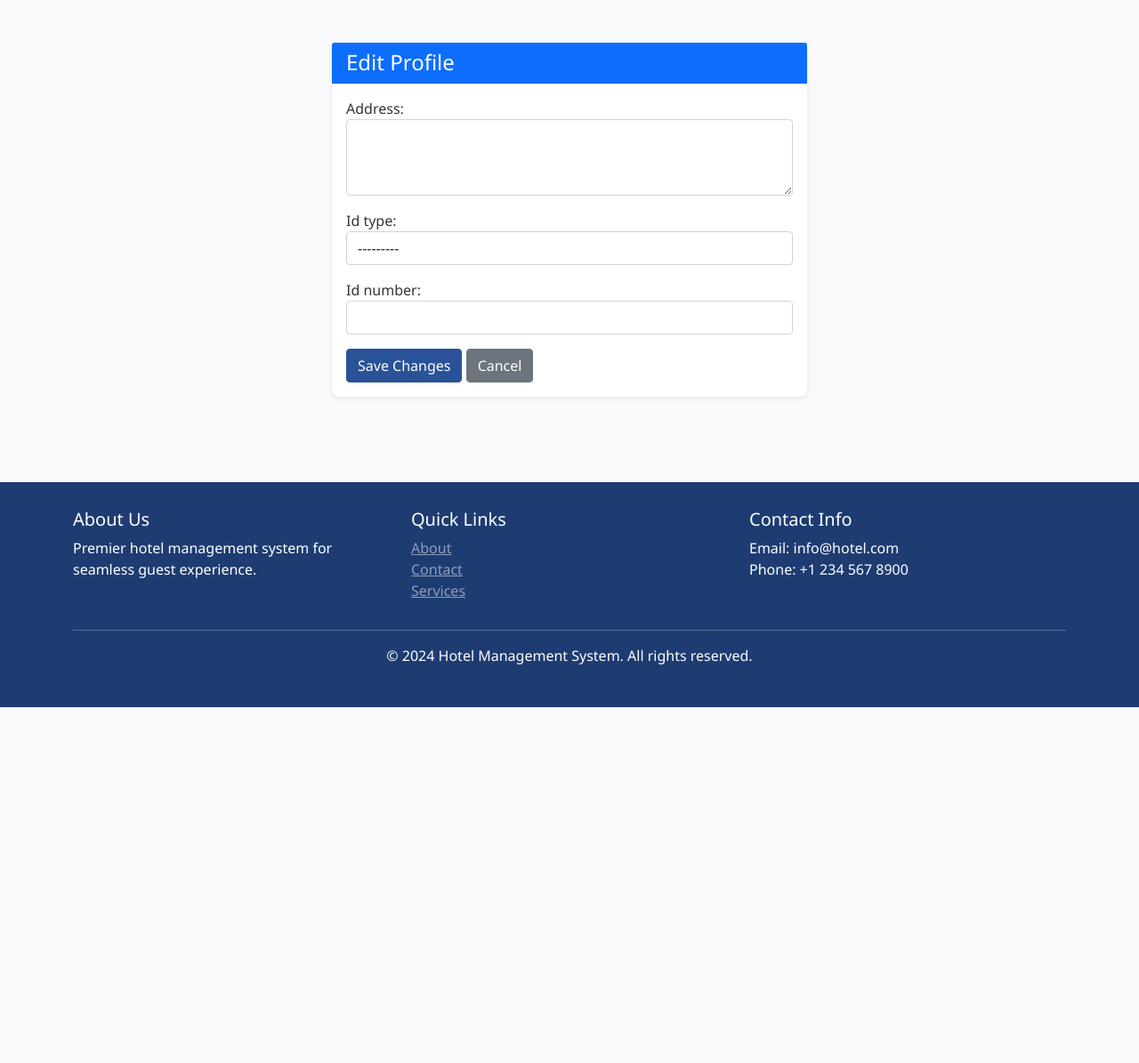
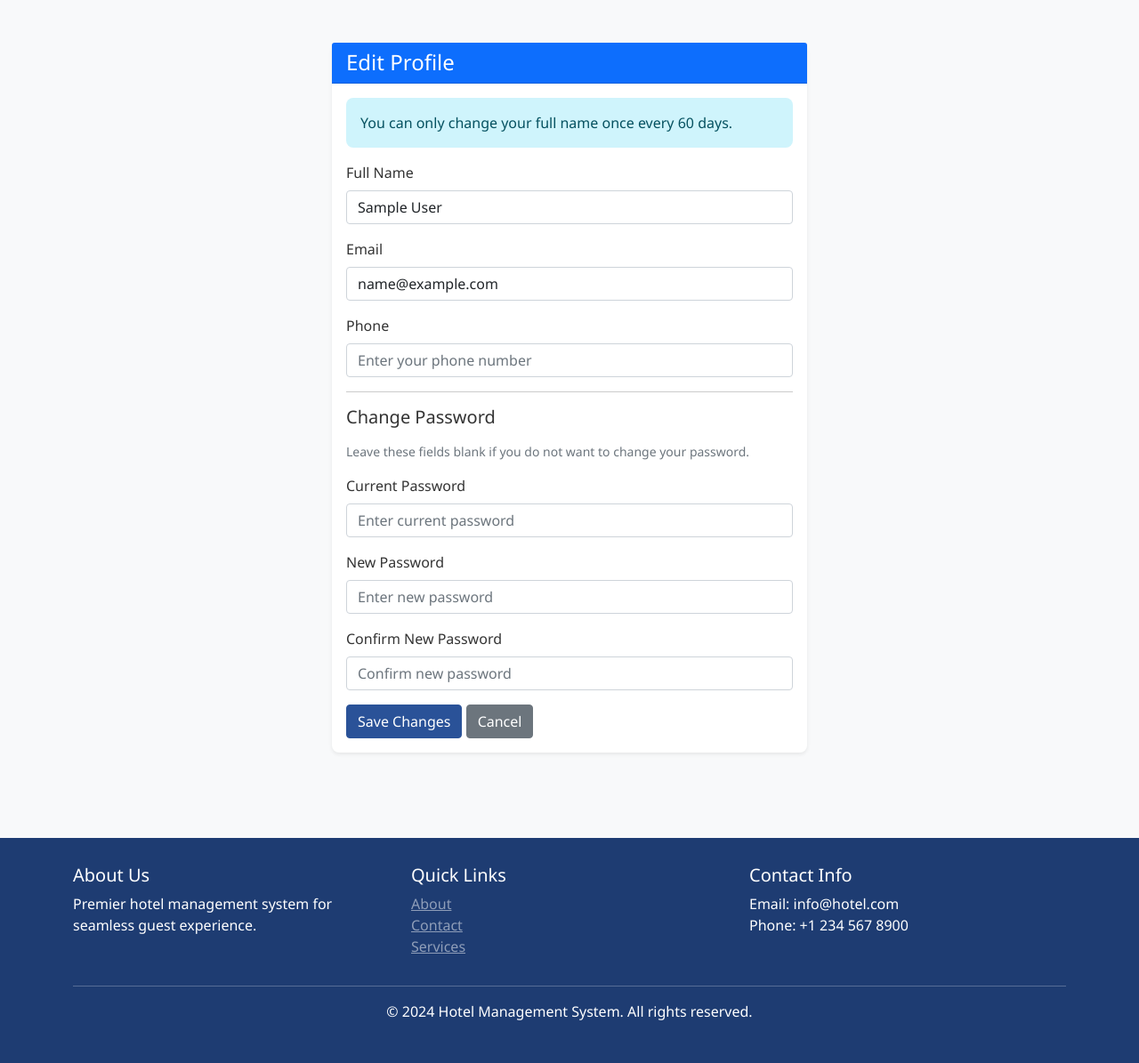
Before and after one commit to chieeng/DjangoIM, a Django app: page /accounts/profile/edit/ in a window 1280 px wide. Shown: the part 62-1257 px from the top of the page at 89% size. Before the commit the page ends 857 px from the top, so only its background shows below. Run offline with Django 4.2, Linux system fonts and the light colour scheme; the visitor is signed in with stand-in values (Sample User, id 1); data comes from the database, SQL or seed files in the repository; parts of the project's set-up code (start-up, migrations or seed data) failed here and were passed over.

Commit message:
edit profile

```diff
--- a/hotel_system_new/accounts/forms.py
+++ b/hotel_system_new/accounts/forms.py
@@ -1,24 +1,57 @@
 from django.contrib.auth.forms import UserCreationForm, AuthenticationForm
+from django.contrib.auth.password_validation import validate_password
 from django import forms
+from django.utils import timezone
+from datetime import timedelta
 from .models import CustomUser, CustomerProfile
 
 
 class CustomUserCreationForm(UserCreationForm):
     """Form for creating a new user"""
-    email = forms.EmailField(required=True)
-    first_name = forms.CharField(max_length=30, required=True)
-    last_name = forms.CharField(max_length=30, required=True)
-    phone = forms.CharField(max_length=17, required=False)
+    email = forms.EmailField(
+        required=True,
+        widget=forms.EmailInput(attrs={'class': 'form-control', 'placeholder': 'Enter your email'}),
+    )
+    first_name = forms.CharField(
+        max_length=30,
+        required=True,
+        widget=forms.TextInput(attrs={'class': 'form-control', 'placeholder': 'Enter your first name'}),
+    )
+    last_name = forms.CharField(
+        max_length=30,
+        required=True,
+        widget=forms.TextInput(attrs={'class': 'form-control', 'placeholder': 'Enter your last name'}),
+    )
+    phone = forms.CharField(
+        max_length=17,
+        required=False,
+        widget=forms.TextInput(attrs={'class': 'form-control', 'placeholder': 'Enter your phone number'}),
+    )
+    password1 = forms.CharField(
+        widget=forms.PasswordInput(attrs={'class': 'form-control', 'placeholder': 'Create a password'}),
+    )
+    password2 = forms.CharField(
+        widget=forms.PasswordInput(attrs={'class': 'form-control', 'placeholder': 'Confirm your password'}),
+    )
 
     class Meta:
         model = CustomUser
         fields = ('email', 'first_name', 'last_name', 'phone', 'password1', 'password2')
 
     def clean_email(self):
-        email = self.cleaned_data.get('email')
+        email = self.cleaned_data.get('email', '').strip().lower()
         if CustomUser.objects.filter(email=email).exists():
-            raise forms.ValidationError("This email already exists")
+            raise forms.ValidationError("An account with this email already exists.")
         return email
+
+    def save(self, commit=True):
+        user = super().save(commit=False)
+        user.email = self.cleaned_data['email']
+        user.username = self.cleaned_data['email']
+        user.role_type = 'customer'
+        if commit:
+            user.save()
+        return user
 
 
 class CustomAuthenticationForm(AuthenticationForm):
@@ -37,9 +70,128 @@ class CustomAuthenticationForm(AuthenticationForm):
         })
     )
 
+    error_messages = {
+        'invalid_login': 'Please enter a valid email/username and password.',
+        'inactive': 'This account is inactive.',
+    }
+
+
+class UserProfileForm(forms.ModelForm):
+    """Form for editing basic user account details"""
+    NAME_CHANGE_COOLDOWN_DAYS = 60
+
+    full_name = forms.CharField(
+        max_length=150,
+        required=True,
+        widget=forms.TextInput(attrs={'class': 'form-control', 'placeholder': 'Enter your full name'}),
+    )
+    email = forms.EmailField(
+        required=True,
+        widget=forms.EmailInput(attrs={'class': 'form-control', 'placeholder': 'Enter your email'}),
+    )
+    phone = forms.CharField(
+        max_length=17,
+        required=False,
+        widget=forms.TextInput(attrs={'class': 'form-control', 'placeholder': 'Enter your phone number'}),
+    )
+    current_password = forms.CharField(
+        required=False,
+        widget=forms.PasswordInput(attrs={'class': 'form-control', 'placeholder': 'Enter current password'}),
+    )
+    new_password = forms.CharField(
+        required=False,
+        widget=forms.PasswordInput(attrs={'class': 'form-control', 'placeholder': 'Enter new password'}),
+    )
+    confirm_new_password = forms.CharField(
+        required=False,
+        widget=forms.PasswordInput(attrs={'class': 'form-control', 'placeholder': 'Confirm new password'}),
+    )
+
+    class Meta:
+        model = CustomUser
+        fields = ('full_name', 'email', 'phone', 'current_password', 'new_password', 'confirm_new_password')
+
+    def __init__(self, *args, **kwargs):
+        super().__init__(*args, **kwargs)
+        initial_name = f"{self.instance.first_name} {self.instance.last_name}".strip()
+        self.fields['full_name'].initial = initial_name
+
+    def clean_email(self):
+        email = self.cleaned_data.get('email', '').strip().lower()
+        existing_user = CustomUser.objects.filter(email=email).exclude(pk=self.instance.pk)
+        if existing_user.exists():
+            raise forms.ValidationError("An account with this email already exists.")
+        return email
+
+    def clean_full_name(self):
+        full_name = self.cleaned_data.get('full_name', '').strip()
+        current_name = f"{self.instance.first_name} {self.instance.last_name}".strip()
+        if not full_name:
+            raise forms.ValidationError("Full name is required.")
+        if full_name != current_name and self.instance.name_changed_at:
+            next_allowed_change = self.instance.name_changed_at + timedelta(days=self.NAME_CHANGE_COOLDOWN_DAYS)
+            if timezone.now() < next_allowed_change:
+                formatted_date = timezone.localtime(next_allowed_change).strftime('%B %d, %Y')
+                raise forms.ValidationError(
+                    f"You can change your name again on {formatted_date}. Name changes are limited to once every 60 days."
+                )
+        return full_name
+
+    def clean(self):
+        cleaned_data = super().clean()
+        current_password = cleaned_data.get('current_password')
+        new_password = cleaned_data.get('new_password')
+        confirm_new_password = cleaned_data.get('confirm_new_password')
+
+        if any([current_password, new_password, confirm_new_password]):
+            if not current_password:
+                self.add_error('current_password', 'Enter your current password to change your password.')
+            elif not self.instance.check_password(current_password):
+                self.add_error('current_password', 'Current password is incorrect.')
+
+            if not new_password:
+                self.add_error('new_password', 'Enter a new password.')
+
+            if not confirm_new_password:
+                self.add_error('confirm_new_password', 'Confirm your new password.')
+
+            if new_password and confirm_new_password and new_password != confirm_new_password:
+                self.add_error('confirm_new_password', 'New passwords do not match.')
+
+            if new_password and not self.errors.get('new_password') and not self.errors.get('confirm_new_password'):
+                validate_password(new_password, self.instance)
+
+        return cleaned_data
+
+    def save(self, commit=True):
+        user = super().save(commit=False)
+        full_name = self.cleaned_data['full_name'].strip()
+        current_name = f"{self.instance.first_name} {self.instance.last_name}".strip()
+        name_parts = full_name.split(None, 1)
+        user.first_name = name_parts[0]
+        user.last_name = name_parts[1] if len(name_parts) > 1 else ''
+        user.email = self.cleaned_data['email']
+        user.username = self.cleaned_data['email']
+        user.phone = self.cleaned_data.get('phone', '').strip()
+        if full_name != current_name:
+            user.name_changed_at = timezone.now()
+
+        new_password = self.cleaned_data.get('new_password')
+        if new_password:
+            user.set_password(new_password)
+        if commit:
+            user.save()
+        return user
+
 
 class CustomerProfileForm(forms.ModelForm):
     """Form for customer profile update"""
+    def __init__(self, *args, **kwargs):
+        super().__init__(*args, **kwargs)
+        instance = getattr(self, 'instance', None)
+        if instance and instance.id_number and instance.id_number.startswith('PENDING-ID-'):
+            self.initial['id_number'] = ''
+
     class Meta:
         model = CustomerProfile
         fields = ('address', 'id_type', 'id_number')
@@ -48,3 +200,11 @@ class CustomerProfileForm(forms.ModelForm):
             'id_type': forms.Select(attrs={'class': 'form-control'}),
             'id_number': forms.TextInput(attrs={'class': 'form-control'}),
         }
+
+    def clean_id_number(self):
+        id_number = self.cleaned_data.get('id_number')
+        if id_number in ('', None):
+            if self.instance and self.instance.pk:
+                return self.instance.id_number
+            return None
+        return id_number.strip()
--- a/hotel_system_new/accounts/views.py
+++ b/hotel_system_new/accounts/views.py
@@ -1,11 +1,16 @@
 from django.shortcuts import render, redirect
 from django.contrib.auth import authenticate, login, logout
+from django.contrib.auth import update_session_auth_hash
 from django.contrib.auth.decorators import login_required
 from django.contrib import messages
-from .forms import CustomUserCreationForm, CustomAuthenticationForm, CustomerProfileForm
+from django.urls import reverse
+from django.views.decorators.cache import never_cache
+from django.utils import timezone
+from .forms import CustomUserCreationForm, CustomAuthenticationForm, CustomerProfileForm, UserProfileForm
 from .models import CustomUser, CustomerProfile
 
 
+@never_cache
 def register(request):
     """User registration view"""
     if request.method == 'POST':
@@ -13,28 +18,48 @@ def register(request):
         if form.is_valid():
             user = form.save()
             # Create customer profile
-            CustomerProfile.objects.create(user=user)
+            CustomerProfile.objects.create(
+                user=user,
+                id_number=CustomerProfile.generate_pending_id_number(user.user_id),
+            )
             messages.success(request, 'Registration successful! Please log in.')
-            return redirect('login')
-        else:
-            for field, errors in form.errors.items():
-                for error in errors:
-                    messages.error(request, f"{field}: {error}")
+            return redirect('accounts:login')
     else:
         form = CustomUserCreationForm()
 
     return render(request, 'accounts/register.html', {'form': form})
 
 
+@never_cache
 def login_view(request):
     """User login view"""
     if request.method == 'POST':
         form = CustomAuthenticationForm(data=request.POST)
         if form.is_valid():
-            user = form.get_user()
-            login(request, user)
-            messages.success(request, f'Welcome, {user.first_name}!')
-            return redirect('index')
+            credential = form.cleaned_data.get('username', '').strip()
+            password = form.cleaned_data.get('password')
+
+            user = authenticate(request, username=credential, password=password)
+            if user is None:
+                try:
+                    matched_user = CustomUser.objects.get(email__iexact=credential)
+                except CustomUser.DoesNotExist:
+                    matched_user = None
+
+                if matched_user is not None:
+                    user = authenticate(request, username=matched_user.username, password=password)
+
+            if user is not None:
+                login(request, user)
+                request.session['user_id'] = user.pk
+                request.session['user_email'] = user.email
+                request.session['user_display_name'] = user.get_full_name() or user.username
+                request.session['login_time'] = timezone.now().isoformat()
+                request.session['last_activity'] = 'login'
+                messages.success(request, f'Welcome, {user.first_name}!')
+                return redirect(reverse('index'))
+
+            form.add_error(None, 'Please enter a valid email/username and password.')
     else:
         form = CustomAuthenticationForm()
 
@@ -43,12 +68,13 @@ def login_view(request):
 
 def logout_view(request):
     """User logout view"""
+    request.session.flush()
     logout(request)
     messages.success(request, 'You have been logged out.')
-    return redirect('login')
+    return redirect('accounts:login')
 
 
-@login_required(login_url='login')
+@login_required(login_url='accounts:login')
 def profile(request):
     """View user profile"""
     try:
@@ -59,21 +85,22 @@ def profile(request):
     return render(request, 'accounts/profile.html', {'customer_profile': customer_profile})
 
 
-@login_required(login_url='login')
+@never_cache
+@login_required(login_url='accounts:login')
 def edit_profile(request):
     """Edit user profile"""
-    try:
-        customer_profile = request.user.customer_profile
-    except:
-        customer_profile = CustomerProfile.objects.create(user=request.user)
-
     if request.method == 'POST':
-        form = CustomerProfileForm(request.POST, instance=customer_profile)
+        form = UserProfileForm(request.POST, instance=request.user)
         if form.is_valid():
-            form.save()
+            user = form.save()
+            if form.cleaned_data.get('new_password'):
+                update_session_auth_hash(request, user)
+            request.session['user_email'] = user.email
+            request.session['user_display_name'] = user.get_full_name() or user.username
+            request.session['last_activity'] = 'edit_profile'
             messages.success(request, 'Profile updated successfully!')
-            return redirect('profile')
+            return redirect('accounts:profile')
     else:
-        form = CustomerProfileForm(instance=customer_profile)
+        form = UserProfileForm(instance=request.user)
 
     return render(request, 'accounts/edit_profile.html', {'form': form})
--- a/hotel_system_new/templates/accounts/edit_profile.html
+++ b/hotel_system_new/templates/accounts/edit_profile.html
@@ -14,9 +14,96 @@
                     <div class="card-body">
                         <form method="post">
                             {% csrf_token %}
-                            {{ form.as_p }}
+                            {% if form.non_field_errors %}
+                                <div class="alert alert-danger" role="alert">
+                                    {% for error in form.non_field_errors %}
+                                        <div>{{ error }}</div>
+                                    {% endfor %}
+                                </div>
+                            {% endif %}
+
+                            <div class="alert alert-info" role="alert">
+                                You can only change your full name once every 60 days.
+                            </div>
+
+                            <div class="mb-3">
+                                <label for="{{ form.full_name.id_for_label }}" class="form-label">Full Name</label>
+                                {{ form.full_name }}
+                                {% if form.full_name.errors %}
+                                    <div class="invalid-feedback d-block">
+                                        {% for error in form.full_name.errors %}
+                                            {{ error }}
+                                        {% endfor %}
+                                    </div>
+                                {% endif %}
+                            </div>
+
+                            <div class="mb-3">
+                                <label for="{{ form.email.id_for_label }}" class="form-label">Email</label>
+                                {{ form.email }}
+                                {% if form.email.errors %}
+                                    <div class="invalid-feedback d-block">
+                                        {% for error in form.email.errors %}
+                                            {{ error }}
+                                        {% endfor %}
+                                    </div>
+                                {% endif %}
+                            </div>
+
+                            <div class="mb-3">
+                                <label for="{{ form.phone.id_for_label }}" class="form-label">Phone</label>
+                                {{ form.phone }}
+                                {% if form.phone.errors %}
+                                    <div class="invalid-feedback d-block">
+                                        {% for error in form.phone.errors %}
+                                            {{ error }}
+                                        {% endfor %}
+                                    </div>
+                                {% endif %}
+                            </div>
+
+                            <hr>
+                            <h5 class="mb-3">Change Password</h5>
+                            <p class="text-muted small">Leave these fields blank if you do not want to change your password.</p>
+
+                            <div class="mb-3">
+                                <label for="{{ form.current_password.id_for_label }}" class="form-label">Current Password</label>
+                                {{ form.current_password }}
+                                {% if form.current_password.errors %}
+                                    <div class="invalid-feedback d-block">
+                                        {% for error in form.current_password.errors %}
+                                            {{ error }}
+                                        {% endfor %}
+                                    </div>
+                                {% endif %}
+                            </div>
+
+                            <div class="mb-3">
+                                <label for="{{ form.new_password.id_for_label }}" class="form-label">New Password</label>
+                                {{ form.new_password }}
+                                {% if form.new_password.errors %}
+                                    <div class="invalid-feedback d-block">
+                                        {% for error in form.new_password.errors %}
+                                            {{ error }}
+                                        {% endfor %}
+                                    </div>
+                                {% endif %}
+                            </div>
+
+                            <div class="mb-3">
+                                <label for="{{ form.confirm_new_password.id_for_label }}" class="form-label">Confirm New Password</label>
+                                {{ form.confirm_new_password }}
+                                {% if form.confirm_new_password.errors %}
+                                    <div class="invalid-feedback d-block">
+                                        {% for error in form.confirm_new_password.errors %}
+                                            {{ error }}
+                                        {% endfor %}
+                                    </div>
+                                {% endif %}
+                            </div>
+
                             <button type="submit" class="btn btn-primary">Save Changes</button>
-                            <a href="{% url 'profile' %}" class="btn btn-secondary">Cancel</a>
+                            <a href="{% url 'accounts:profile' %}" class="btn btn-secondary">Cancel</a>
                         </form>
                     </div>
                 </div>
```
